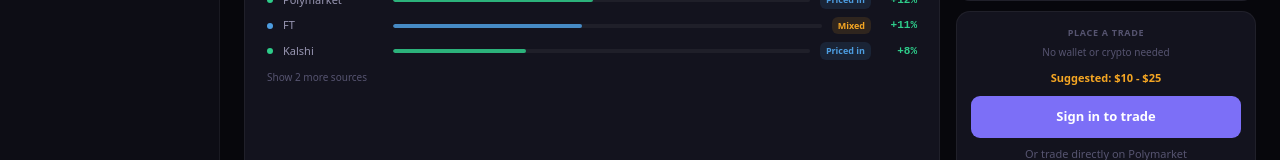
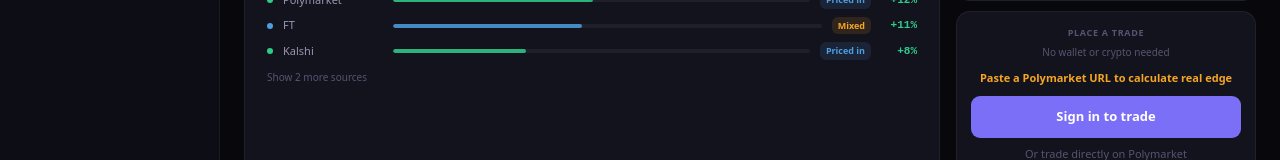
Before and after one commit to anujagadde18/tradedna, a Next.js app: page /scores in a window 1280 px wide. Shown: the part 493-653 px from the top of the page. Built offline with nearby package versions, Linux system fonts and the light colour scheme.

Commit message:
Fix trade frame - no suggested amount without live market

```diff
--- a/app/scores/page.tsx
+++ b/app/scores/page.tsx
@@ -655,7 +655,7 @@ function ScoresPageContent() {
                     <div style={{ background:C.bg2, border:'1px solid '+C.border, borderRadius:14, padding:14 }}>
                       <div style={{ fontSize:9, fontWeight:700, textTransform:'uppercase', letterSpacing:'0.7px', color:C.t3, textAlign:'center', marginBottom:5 }}>Place a trade</div>
                       <div style={{ fontSize:10, color:C.t3, textAlign:'center', marginBottom:10 }}>No wallet or crypto needed</div>
-                      <div style={{ fontSize:11, fontWeight:700, color:C.amber, textAlign:'center', marginBottom:10 }}>Suggested: {betAmt}</div>
+                      <div style={{ fontSize:11, fontWeight:700, color:C.amber, textAlign:'center', marginBottom:10 }}>{hasLiveMarket && edgeVal > 0 ? 'Suggested: ' + betAmt : 'Paste a Polymarket URL to calculate real edge'}</div>
                       <button style={{ width:'100%', padding:11, background:C.purple, color:'#fff', border:'none', borderRadius:9, fontSize:13, fontWeight:700, cursor:'pointer', marginBottom:8 }} onClick={() => setShowMagicModal(true)}>Sign in to trade</button>
                       <a href="https://polymarket.com" target="_blank" rel="noopener noreferrer" style={{ fontSize:11, color:C.t3, textDecoration:"none", display:"block", textAlign:"center", cursor:"pointer" }}>Or trade directly on Polymarket</a>
                     </div>
@@ -889,7 +889,7 @@ function ScoresPageContent() {
                   <div style={{ background:C.bg2, border:'1px solid '+C.border, borderRadius:16, padding:20, textAlign:'center' }}>
                     <div style={{ fontSize:13, fontWeight:600, marginBottom:4 }}>Sign in with your email</div>
                     <div style={{ fontSize:11, color:C.t3, marginBottom:14 }}>No wallet or crypto experience needed. Magic Link - just your email.</div>
-                    <div style={{ fontSize:13, fontWeight:700, color:C.amber, marginBottom:14 }}>Suggested: {betAmt}</div>
+                    <div style={{ fontSize:13, fontWeight:700, color:C.amber, marginBottom:14 }}>{hasLiveMarket && edgeVal > 0 ? 'Suggested: ' + betAmt : 'Paste a Polymarket URL to calculate real edge'}</div>
                     <button style={{ width:'100%', padding:12, background:C.purple, color:'#fff', border:'none', borderRadius:9, fontSize:13, fontWeight:700, cursor:'pointer', marginBottom:8 }} onClick={() => setShowMagicModal(true)}>Sign in to trade</button>
                     <a href="https://polymarket.com" target="_blank" rel="noopener noreferrer" style={{ fontSize:11, color:C.t3, textDecoration:"none", display:"block", textAlign:"center", cursor:"pointer" }}>Or trade directly on Polymarket</a>
                     <div style={{ fontSize:9, color:C.t4, marginTop:6 }}>Powered by Polymarket. Not financial advice.</div>
```
